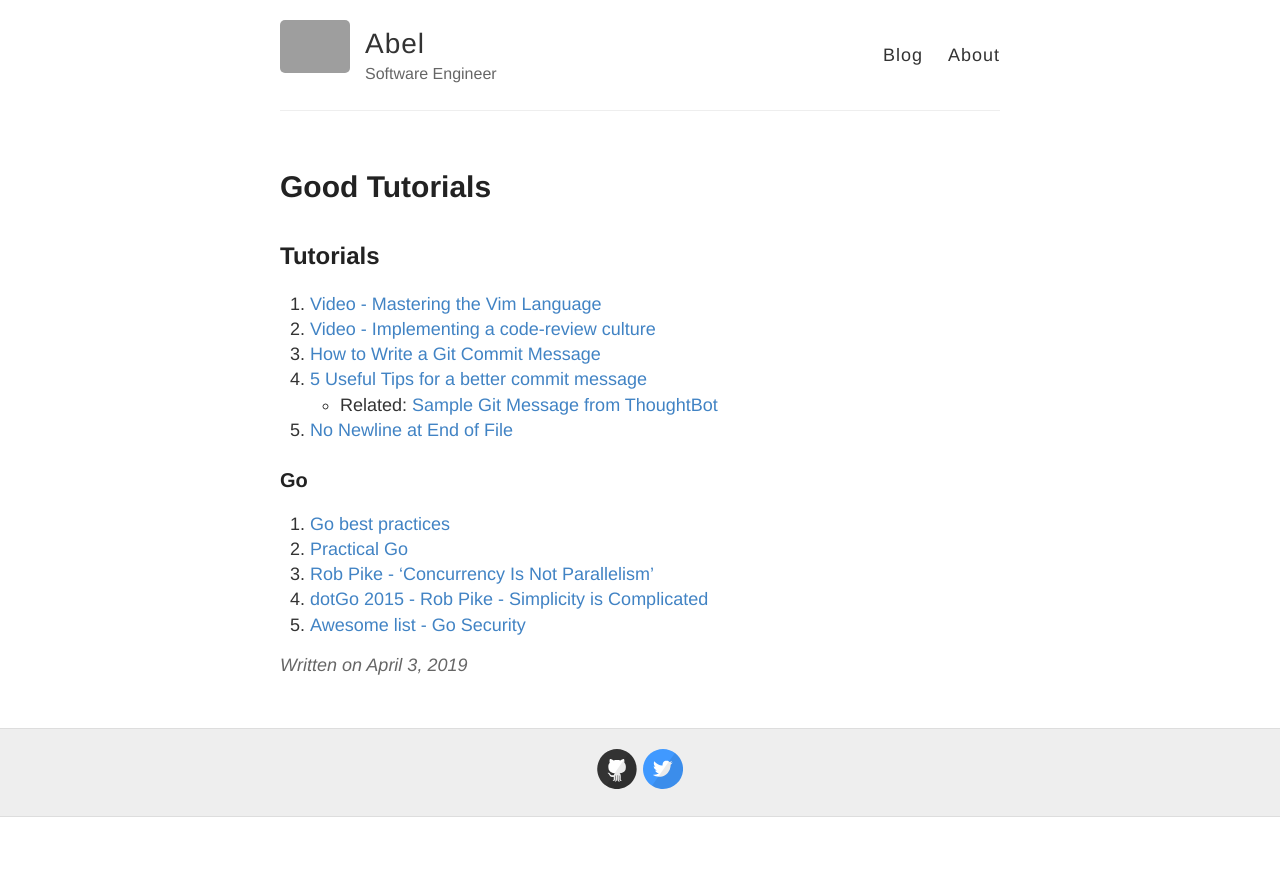
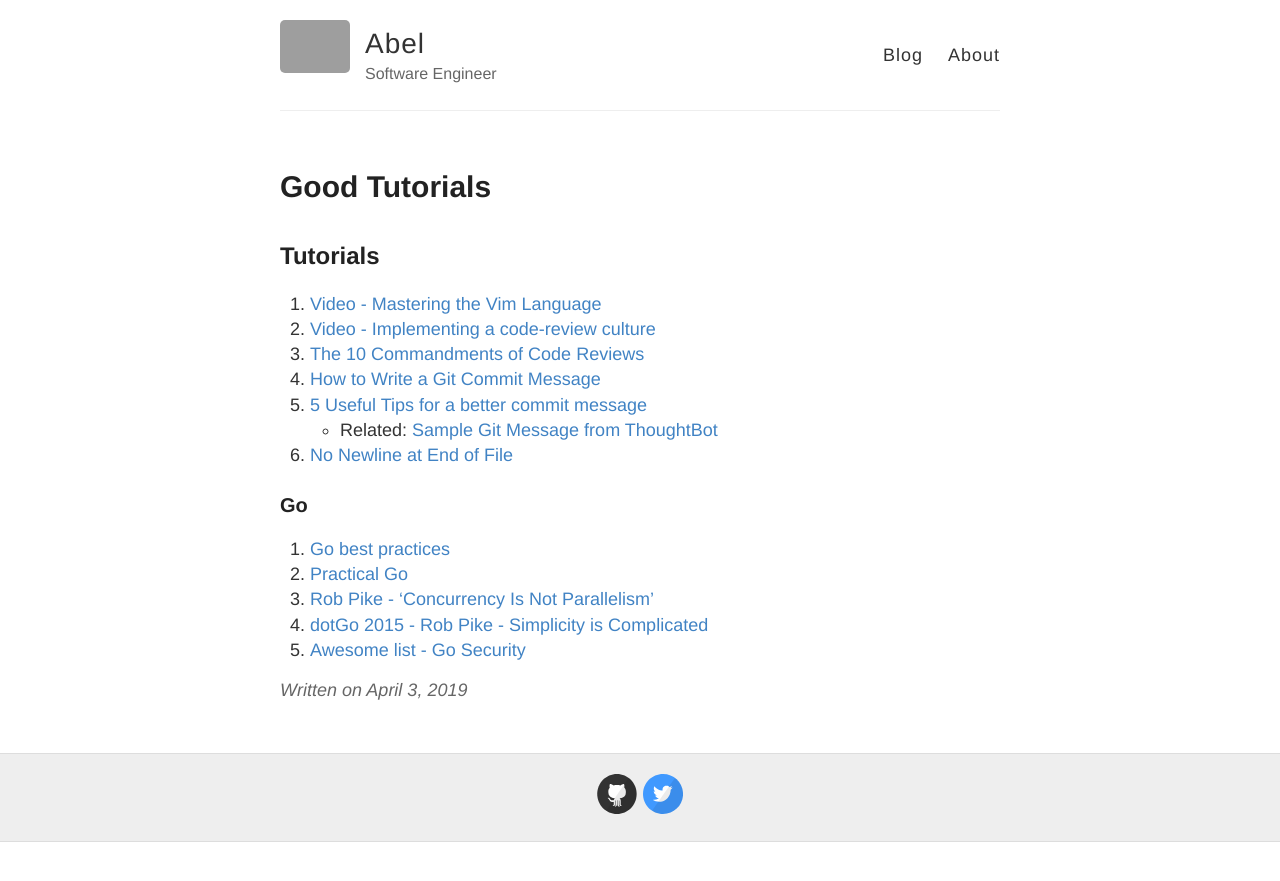
Before and after one commit to abeltay/abeltay.github.io, a Jekyll site: the page built from _posts/2019-04-03-good-tutorials.md, in a window 1280 px wide. Shown: the top 881 px of the page. Built offline with Jekyll 4.4.1, drawn with Linux system fonts in a browser that asks for light colours; grey boxes are pictures that could not be loaded.

Commit message:
Add 10 commandments of code reviews

```diff
--- a/_posts/2019-04-03-good-tutorials.md
+++ b/_posts/2019-04-03-good-tutorials.md
@@ -7,6 +7,7 @@ categories: tutorials
 ## Tutorials
 1. [Video - Mastering the Vim Language](https://youtu.be/wlR5gYd6um0)
 1. [Video - Implementing a code-review culture](https://youtu.be/PJjmw9TRB7s)
+1. [The 10 Commandments of Code Reviews](https://runnable.com/blog/the-10-commandments-of-code-reviews)
 1. [How to Write a Git Commit Message](http://chris.beams.io/posts/git-commit/)
 1. [5 Useful Tips for a better commit message](https://robots.thoughtbot.com/5-useful-tips-for-a-better-commit-message)
     - Related: [Sample Git Message from ThoughtBot](https://github.com/thoughtbot/dotfiles/blob/master/gitmessage)
```
